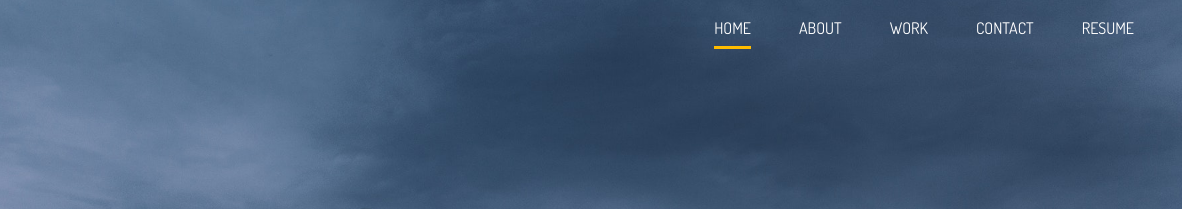
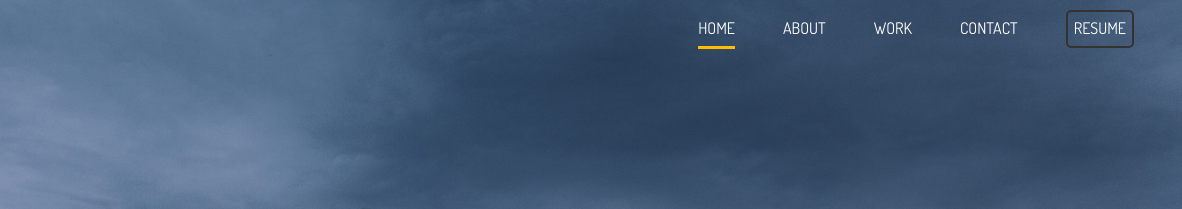
Before and after one commit to jarvishu/Portfolio_v1, a website: page index.html in a window 1280 px wide. Shown: the top 209 px of the page, 98-1280 px from the left. Drawn offline with Linux system fonts and the light colour scheme.

Commit message:
border on resume

```diff
--- a/index.html
+++ b/index.html
@@ -30,7 +30,10 @@
             <li><a href="work.html" class="">Work</a></li>
             <li><a href="contact.html" class="">Contact</a></li>
             <li>
-              <a href="./dist/document/Resume_4.PDF" target="_blank" class=""
+              <a
+                href="./dist/document/Resume_4.PDF"
+                target="_blank"
+                class="border"
                 >Resume</a
               >
             </li>
--- a/scss/main.scss
+++ b/scss/main.scss
@@ -122,3 +122,13 @@ i {
   grid-template-columns: repeat(4, 1fr);
   text-align: center;
 }
+
+.border {
+  border: 2px solid $dark-color !important;
+  padding: 6px;
+  border-radius: 5px;
+
+  &:hover {
+    border: 2px solid $main-color !important;
+  }
+}
```
Also changed, not shown: scss/main.css, 1 other file.
